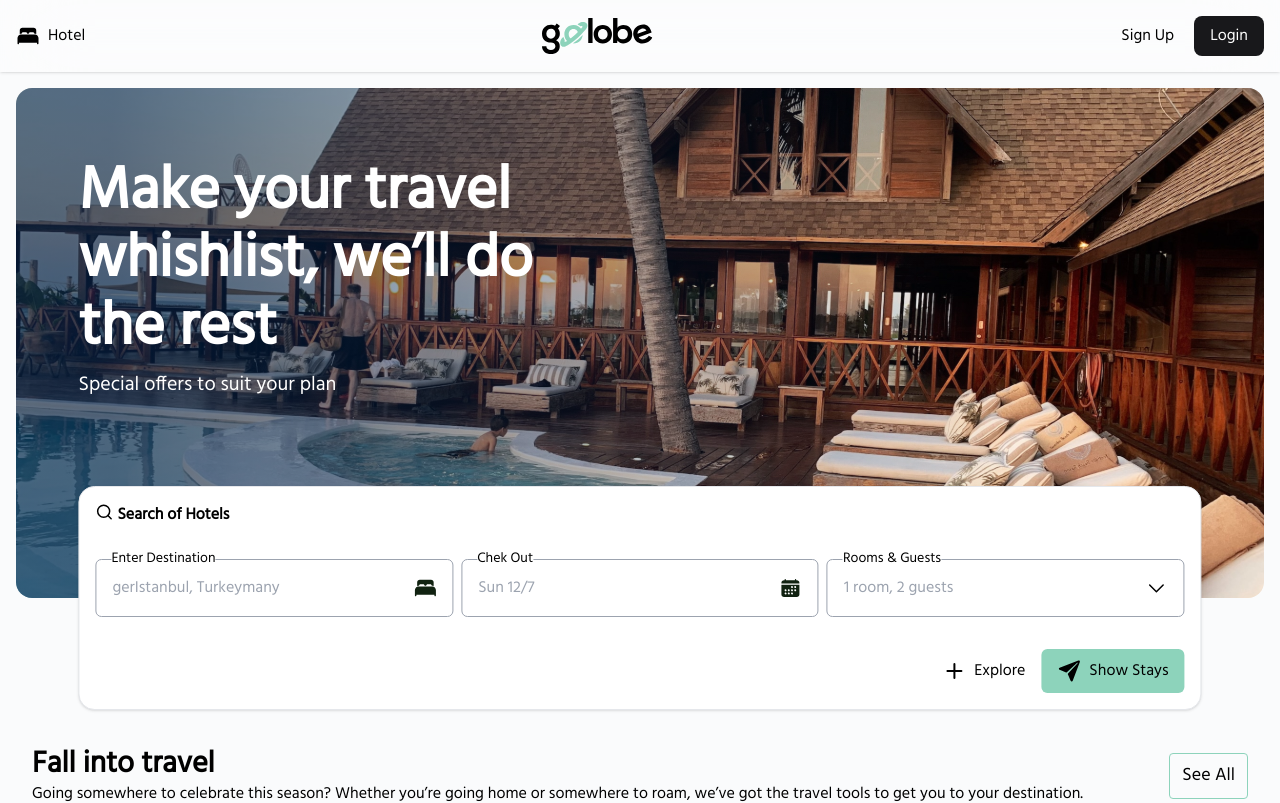
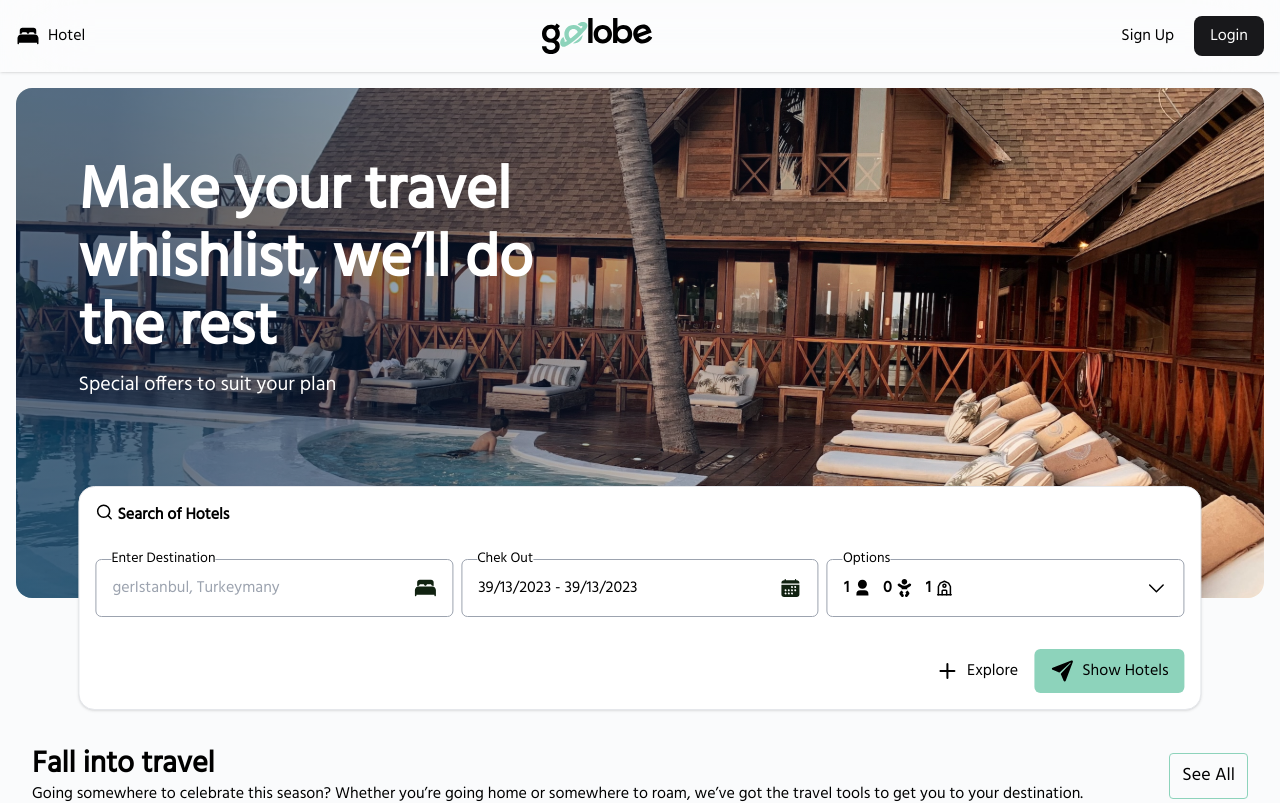
Before and after one commit to mahdibashirione/Teravel, a React (Vite) app: page / in a window 1280 px wide. Shown: the top 803 px of the page. Built offline with nearby package versions, Linux system fonts and the light colour scheme.

Commit message:
fixed inputs dateRange and options of searchBox

```diff
--- a/package.json
+++ b/package.json
@@ -14,10 +14,11 @@
     "@emotion/styled": "^11.11.0",
     "@mui/material": "^5.14.8",
     "@mui/styled-engine-sc": "^5.14.8",
+    "date-fns": "^2.30.0",
     "framer-motion": "^10.16.4",
     "react": "^18.2.0",
+    "react-date-range": "^1.4.0",
     "react-dom": "^18.2.0",
-    "react-fns": "^1.4.0",
     "react-icons": "^4.11.0",
     "react-router-dom": "^6.15.0",
     "styled-components": "^5.3.11"
--- a/src/Components/SearchBox.jsx
+++ b/src/Components/SearchBox.jsx
@@ -1,11 +1,50 @@
-import { useState } from "react";
-import { FiPlus, FiSearch } from "react-icons/fi";
-import { useTarget, useTargetActions } from "../context/TargetProvider";
+import { useRef, useState } from "react";
+import { FiMinus, FiPlus, FiSearch } from "react-icons/fi";
+import { RiUser3Fill } from "react-icons/ri";
+import { TbBuildingCottage } from "react-icons/tb";
+import { FaBaby } from "react-icons/fa";
+import useOutsideClick from "../Hooks/useOutsideClick";
+import { motion } from "framer-motion";
+import { DateRange } from "react-date-range";
+import "react-date-range/dist/styles.css";
+import "react-date-range/dist/theme/default.css";
+import { format } from "date-fns";
 
 const SearchBox = ({ tabs }) => {
   const [saerchValue, setSearchValue] = useState("");
-  const target = useTarget();
-  const { handleChangeTarget } = useTargetActions();
+  const [optionsValue, setOptionsValue] = useState({
+    adult: 1,
+    children: 0,
+    room: 1,
+  });
+  const [date, setDate] = useState([
+    {
+      startDate: new Date(),
+      endDate: new Date(),
+      key: "selection",
+    },
+  ]);
+  const [openOption, setOpenOption] = useState(false);
+  const [openDateRange, setOpenDateRange] = useState(false);
+  const guestOption = useRef();
+  const guestDateRange = useRef();
+
+  useOutsideClick(guestOption, (e) => setOpenOption(false), "buttonOptions");
+  useOutsideClick(
+    guestDateRange,
+    (e) => setOpenDateRange(false),
+    "buttonDateRange"
+  );
+
+  const handleOptions = (name, oprations) => {
+    setOptionsValue((prev) => {
+      return {
+        ...prev,
+        [name]:
+          oprations === "inc" ? optionsValue[name]++ : optionsValue[name]--,
+      };
+    });
+  };
 
   return (
     <article className="absolute -bottom-56 md:-bottom-28 left-1/2 z-20 -translate-x-1/2 bg-white shadow rounded-2xl p-4 w-[90%] border max-w-[1300px]">
@@ -54,14 +93,14 @@ const SearchBox = ({ tabs }) => {
           >
             Chek Out
           </label>
-          <input
-            id="search-inpu"
-            className="p-4 border border-gray-400 focus:shadow-md shadow-primary rounded-md outline-none focus:border-primary w-full"
-            onChange={(e) => setSearchValue(e.target.value)}
-            value={saerchValue}
-            type="text"
-            placeholder="Sun 12/7"
-          />
+          <button
+            onClick={(e) => setOpenDateRange(!openDateRange)}
+            id="buttonDateRange"
+            className="p-4 border border-gray-400 focus:shadow-md shadow-primary rounded-md outline-none focus:border-primary w-full text-left text-sm md:text-base"
+          >
+            {format(date[0].startDate, "mm/dd/yyyy")} -{" "}
+            {format(date[0].endDate, "mm/dd/yyyy")}
+          </button>
           <svg
             className="w-6 h-6 absolute right-4 top-1/2 -translate-y-1/2"
             viewBox="0 0 24 24"
@@ -73,23 +112,45 @@ const SearchBox = ({ tabs }) => {
               fill="#112211"
             />
           </svg>
+          <motion.div
+            ref={guestDateRange}
+            initial={{ scale: 0, opacity: 0 }}
+            animate={
+              openDateRange
+                ? { scale: 1, opacity: 1 }
+                : { scale: 0, opacity: 0 }
+            }
+            className="absolute top-full mt-2 left-0 z-20 shadow border rounded"
+          >
+            <DateRange
+              ranges={date}
+              onChange={(item) => setDate([item.selection])}
+            />
+          </motion.div>
         </div>
-        {/* rooms */}
+        {/* Options */}
         <div className="relative flex-1 text-sm lg:text-base">
           <label
             htmlFor="search-input"
-            className={`absolute bg-white duration-300 left-4 -top-2.5 text-sm`}
+            className={`absolute bg-white duration-300 left-4 -top-2.5 text-sm z-10`}
           >
-            Rooms & Guests
+            Options
           </label>
-          <input
-            id="search-inpu"
-            className="p-4 border border-gray-400 focus:shadow-md shadow-primary rounded-md outline-none focus:border-primary w-full"
-            onChange={(e) => setSearchValue(e.target.value)}
-            value={saerchValue}
-            type="text"
-            placeholder="1 room, 2 guests"
-          />
+          <button
+            onClick={(e) => setOpenOption(!openOption)}
+            id="buttonOptions"
+            className="p-4 border border-gray-400 focus:shadow-md shadow-primary rounded-md outline-none focus:border-primary w-full relative text-left flex items-center gap-3"
+          >
+            <span className="flex gap-1 items-center font-bold">
+              {optionsValue.adult} <RiUser3Fill className="text-lg" />
+            </span>
+            <span className="flex gap-1 items-center font-bold">
+              {optionsValue.children} <FaBaby className="text-lg" />
+            </span>
+            <span className="flex gap-1 items-center font-bold">
+              {optionsValue.room} <TbBuildingCottage className="text-lg" />
+            </span>
+          </button>
           <svg
             className="w-6 h-6 absolute right-4 top-1/2 -translate-y-1/2"
             viewBox="0 0 24 24"
@@ -104,6 +165,12 @@ const SearchBox = ({ tabs }) => {
               strokeLinejoin="round"
             />
           </svg>
+          <GuestOptionsList
+            isOpen={openOption}
+            handleOptions={handleOptions}
+            options={optionsValue}
+            refrens={guestOption}
+          />
         </div>
       </div>
       {/* actions */}
@@ -124,7 +191,7 @@ const SearchBox = ({ tabs }) => {
               fill="black"
             />
           </svg>
-          Show {target}
+          Show Hotels
         </button>
       </div>
     </article>
@@ -132,3 +199,63 @@ const SearchBox = ({ tabs }) => {
 };
 
 export default SearchBox;
+
+function GuestOptionsList({ refrens, options, handleOptions, isOpen }) {
+  return (
+    <motion.div
+      initial={{ scale: 0, opacity: 0 }}
+      animate={isOpen ? { scale: 1, opacity: 1 } : { scale: 0, opacity: 0 }}
+      ref={refrens}
+      className={`absolute top-full left-0 mt-1 bg-white border p-4 rounded shadow w-full border-gray-400/70 flex flex-col gap-y-2 overflow-hidden shadow-zinc-300`}
+    >
+      <OptionItem
+        icon={<RiUser3Fill className="text-lg" />}
+        handleOptions={handleOptions}
+        type="adult"
+        minLimit={1}
+        options={options}
+      />
+      <OptionItem
+        icon={<FaBaby className="text-lg" />}
+        handleOptions={handleOptions}
+        type="children"
+        minLimit={0}
+        options={options}
+      />
+      <OptionItem
+        icon={<TbBuildingCottage className="text-lg" />}
+        handleOptions={handleOptions}
+        type="room"
+        minLimit={1}
+        options={options}
+      />
+    </motion.div>
+  );
+}
+
+function OptionItem({ type, minLimit, options, handleOptions, icon }) {
+  return (
+    <div className="flex items-center gap-4 select-none w-full max-w-[200px] mx-auto">
+      <span className="font-semibold flex-1 flex items-center gap-1">
+        {icon}
+        {type}
+      </span>
+      <div className="flex items-center gap-3">
+        <button
+          disabled={minLimit >= options[type]}
+          onClick={() => handleOptions(type, "dec")}
+          className="p-1.5 rounded bg-primary "
+        >
+          <FiMinus />
+        </button>
+        <span>{options[type]}</span>
+        <button
+          onClick={() => handleOptions(type, "inc")}
+          className="p-1.5 rounded bg-primary "
+        >
+          <FiPlus />
+        </button>
+      </div>
+    </div>
+  );
+}
```
Also changed, not shown: 1 other file (tests, documents, lock files or other folders).
